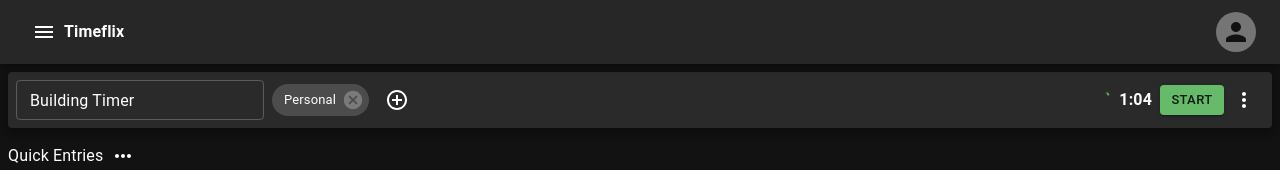
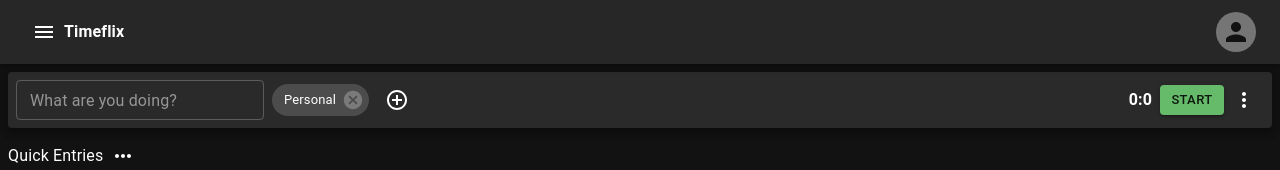
Before and after one commit to rikotacards/timer, a React (Vite) app: page / in a window 1280 px wide. Shown: the top 170 px of the page. Built offline with nearby package versions, Linux system fonts and the light colour scheme; the HTML template or start-up script is replaced by a standard one.

Commit message:
add stopwatch function.

```diff
--- a/package.json
+++ b/package.json
@@ -16,7 +16,8 @@
     "@mui/material": "^5.15.14",
     "react": "^18.2.0",
     "react-dom": "^18.2.0",
-    "react-router": "^6.22.3"
+    "react-router": "^6.22.3",
+    "react-timer-hook": "^3.0.7"
   },
   "devDependencies": {
     "@types/react": "^18.2.66",
--- a/src/App.tsx
+++ b/src/App.tsx
@@ -5,6 +5,7 @@ import { Layout } from './layout/Layout';
 import { ModalProvider } from './Providers/ModalProvider';
 import { DrawerProvider } from './Providers/DrawerProvider';
 import { SnackbarProvider } from './Providers/SnackbarProvider';
+import { StopwatchProvider } from './Providers/StopwatchProvider';
 const darkTheme = createTheme({
   palette: {
     mode: 'dark',
@@ -16,6 +17,8 @@ function App() {
 
     <ThemeProvider theme={darkTheme}>
       <CssBaseline />
+      <StopwatchProvider>
+
         <SnackbarProvider>
           <DrawerProvider>
             <ModalProvider>
@@ -23,6 +26,7 @@ function App() {
             </ModalProvider>
           </DrawerProvider>
         </SnackbarProvider>
+      </StopwatchProvider>
     </ThemeProvider>
 
 
--- /dev/null
+++ b/src/Providers/StopwatchProvider.tsx
@@ -0,0 +1,27 @@
+import React from 'react';
+import { useStopwatch } from 'react-timer-hook';
+interface StopwatchResult {
+    totalSeconds: number;
+    seconds: number;
+    minutes: number;
+    hours: number;
+    days: number;
+    isRunning: boolean;
+    start: () => void;
+    pause: () => void;
+    reset: (offsetTimestamp?: Date, autoStart?: boolean) => void;
+}
+export const StopwatchContext = React.createContext<StopwatchResult>({} as StopwatchResult)
+interface StopwatchProviderProps {
+    children: React.ReactNode;
+}
+export const StopwatchProvider: React.FC<StopwatchProviderProps> = ({children}) => {
+    const stopwatch = useStopwatch({ autoStart:false })
+    const value = {...stopwatch}
+
+    return (
+        <StopwatchContext.Provider value={value}>
+            {children}
+        </StopwatchContext.Provider>
+    )
+}
--- a/src/Providers/contextHooks.tsx
+++ b/src/Providers/contextHooks.tsx
@@ -2,6 +2,9 @@ import React from 'react';
 import { ModalContext } from './ModalProvider';
 import { DrawerContext } from './DrawerProvider';
 import { SnackbarContext } from './SnackbarProvider';
+import { StopwatchContext } from './StopwatchProvider';
 export const useModalContext = () => React.useContext(ModalContext)
 export const useDrawerContext = () => React.useContext(DrawerContext)
 export const useSnackbarContext = () => React.useContext(SnackbarContext)
+
+export const useStopwatchContext = () => React.useContext(StopwatchContext)
--- a/src/components/Entry.tsx
+++ b/src/components/Entry.tsx
@@ -3,6 +3,7 @@ import React from 'react';
 import AddCircleOutlineIcon from '@mui/icons-material/AddCircleOutline';
 import { MoreVertOutlined } from '@mui/icons-material';
 import { CategoryEdit } from './CategoryEdit';
+
 
 export const Entry: React.FC = () => {
     const [anchorEl, setAnchorEl] = React.useState<HTMLButtonElement | null>(null);
--- a/src/components/NewEntryForm.tsx
+++ b/src/components/NewEntryForm.tsx
@@ -2,10 +2,11 @@ import { AddCircleOutline, MoreVertOutlined } from '@mui/icons-material';
 import { Box, Button, Card, Chip, CircularProgress, IconButton, Popover, TextField, Typography } from '@mui/material';
 import React from 'react';
 import { CategoryEdit } from './CategoryEdit';
+import { useStopwatchContext } from '../Providers/contextHooks';
 
 export const NewEntryForm: React.FC = () => {
     const [anchorEl, setAnchorEl] = React.useState<HTMLButtonElement | null>(null);
-
+    const {minutes,seconds, start,pause, isRunning} = useStopwatchContext();
     const handleClick = (event: React.MouseEvent<HTMLButtonElement>) => {
         setAnchorEl(event.currentTarget);
     };
@@ -17,17 +18,17 @@ export const NewEntryForm: React.FC = () => {
     const id = open ? 'simple-popover-newentry' : undefined;
     return <Card elevation={5} sx={{ p: 1 }}>
         <Box alignItems={'center'} display={'flex'}>
-            <TextField value='Building Timer'  size='small'  placeholder='What are you doing?' sx={{ mr: 1 }} />
+            <TextField size='small'  placeholder='What are you doing?' sx={{ mr: 1 }} />
             <Chip onDelete={() => { }} label={'Personal'} />
             <IconButton onClick={handleClick} sx={{ ml: 1 }}>
                 <AddCircleOutline />
             </IconButton>
             <Box display={'flex'} alignItems={'center'} sx={{ml: 'auto'}}>
-                <CircularProgress variant='indeterminate' color='success' sx={{ m: 1, height: 20, width: 20}} size='small' />
+               {isRunning && <CircularProgress variant='indeterminate' color='success' sx={{ m: 1, height: 20, width: 20}} size='small' />}
 
-                <Typography sx={{ fontWeight: 'bold' }}>1:04</Typography>
-                <Button size='small' color='success' variant='contained' sx={{ ml: 1 }}>
-                    Start
+                <Typography sx={{ fontWeight: 'bold' }}>{minutes}:{seconds}</Typography>
+                <Button onClick={isRunning? pause : start} size='small' color={isRunning?'warning':'success'} variant='contained' sx={{ ml: 1 }}>
+                  {isRunning?  'Pause' : 'Start'}
                 </Button>
                 <IconButton>
                     <MoreVertOutlined/>
```
Also changed, not shown: 2 other files (tests, documents, lock files or other folders). Lines whose indentation alone changed are shown as unchanged.
